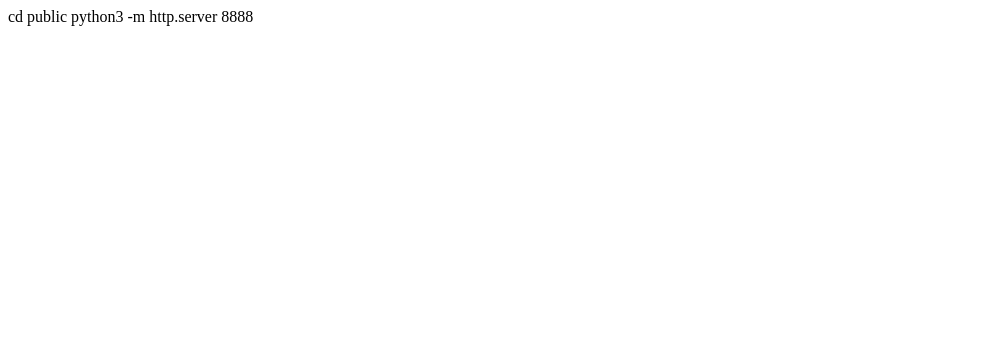
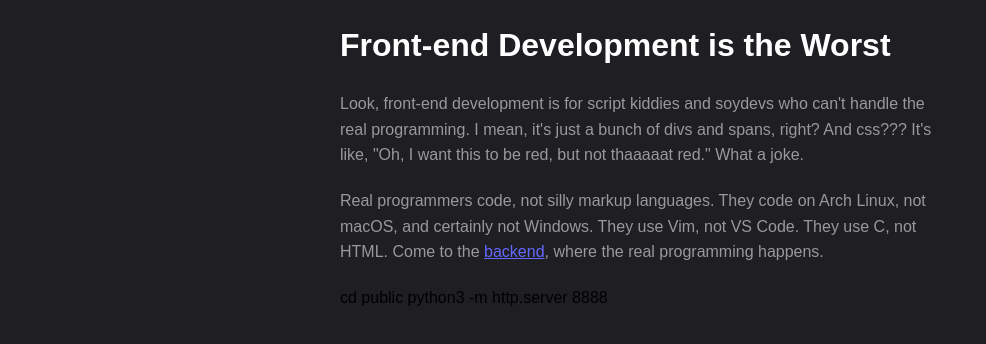
Before and after one commit to andreslauria/StaticSiteGenerator, a plain HTML site: page public/index.html in a window 1280 px wide. Shown: the whole page, without its empty margins (0-986 px from the left). Drawn offline with Linux system fonts and the light colour scheme.

Commit message:
add styles and index content

```diff
--- a/public/index.html
+++ b/public/index.html
@@ -1,2 +1,23 @@
-cd public
+<html>
+  <head>
+	<title>Why Frontend Development Sucks</title>
+	<link rel="stylesheet" href="/styles.css" />
+  </head>
+  <body>
+    <h1>Front-end Development is the Worst</h1>
+    <p>
+      Look, front-end development is for script kiddies and soydevs who can't
+      handle the real programming. I mean, it's just a bunch of divs and spans,
+      right? And css??? It's like, "Oh, I want this to be red, but not thaaaaat
+      red." What a joke.
+    </p>
+    <p>
+      Real programmers code, not silly markup languages. They code on Arch
+      Linux, not macOS, and certainly not Windows. They use Vim, not VS Code.
+      They use C, not HTML. Come to the
+      <a href="https://www.boot.dev">backend</a>, where the real programming
+      happens.
+    </p>
+  </body>
+</html>cd public
 python3 -m http.server 8888
--- /dev/null
+++ b/public/styles.css
@@ -0,0 +1,19 @@
+body {
+  font-family: Arial, sans-serif;
+  line-height: 1.6;
+  background-color: #1f1f23;
+  max-width: 600px;
+  margin: 0 auto;
+  padding: 20px;
+}
+h1 {
+  color: #ffffff;
+  margin-bottom: 20px;
+}
+p {
+  color: #999999;
+  margin-bottom: 20px;
+}
+a {
+  color: #6568ff;
+}
```
